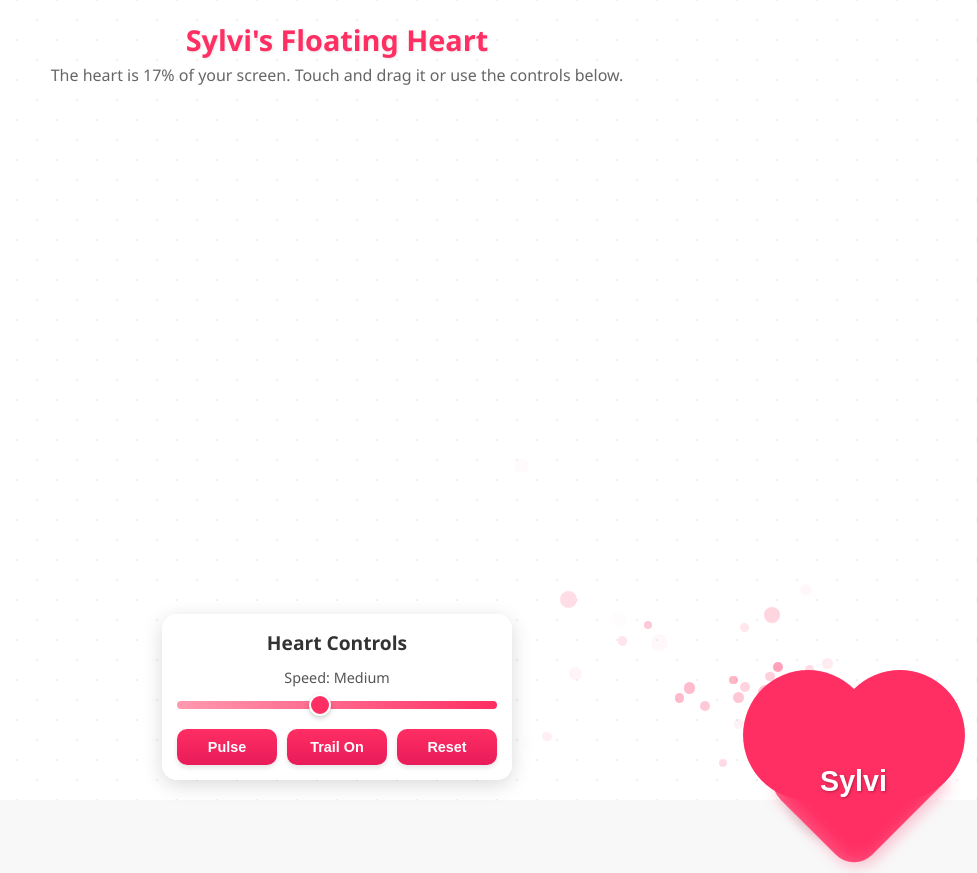
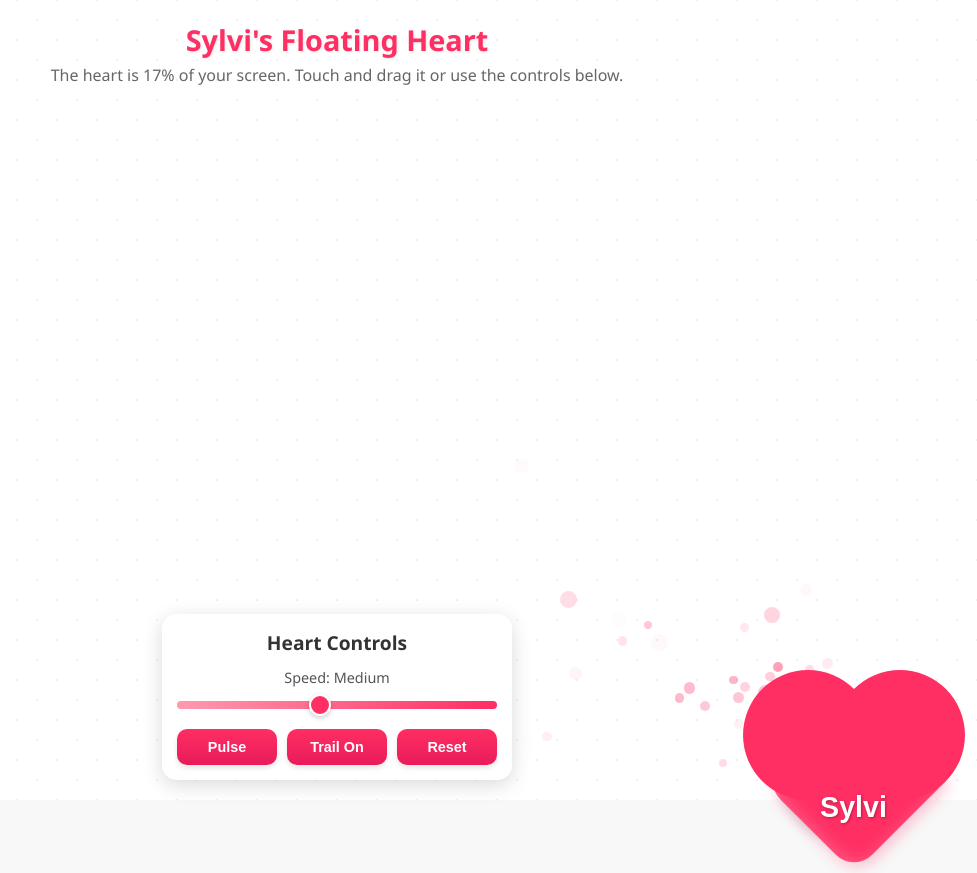
Before and after one commit to Caraklija/Sylvi, a plain HTML site: page index.html in a window 1280 px wide. Shown: the whole page, without its empty margins (303-1280 px from the left). Drawn offline with Linux system fonts and the light colour scheme.

Commit message:
Proba sa slovima "Proba sa slovima "

```diff
--- a/style.css
+++ b/style.css
@@ -94,13 +94,13 @@
         .heart-name {
             position: absolute;
             color: white;
-            font-size: 3.5vw;
+            font-size: 5vw;
             font-weight: bold;
             font-family: 'Arial Rounded MT Bold', 'Arial', sans-serif;
             text-shadow: 1px 1px 3px rgba(0, 0, 0, 0.3);
-            z-index: 15;
+            z-index: 30;
             pointer-events: none;
-            top: 50%;
+            top: 70%;
             left: 50%;
             transform: translate(-50%, -50%);
         }
```
